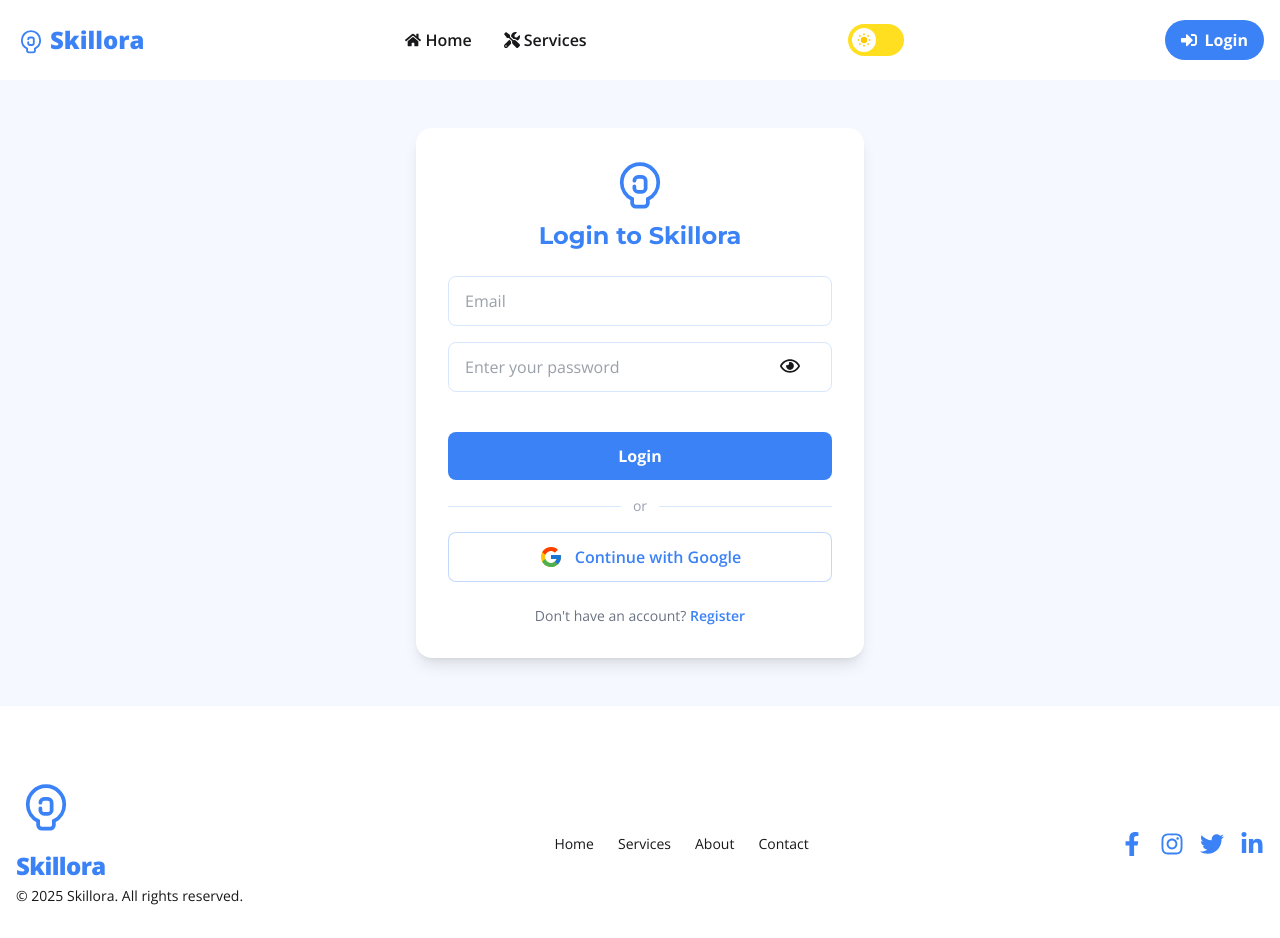
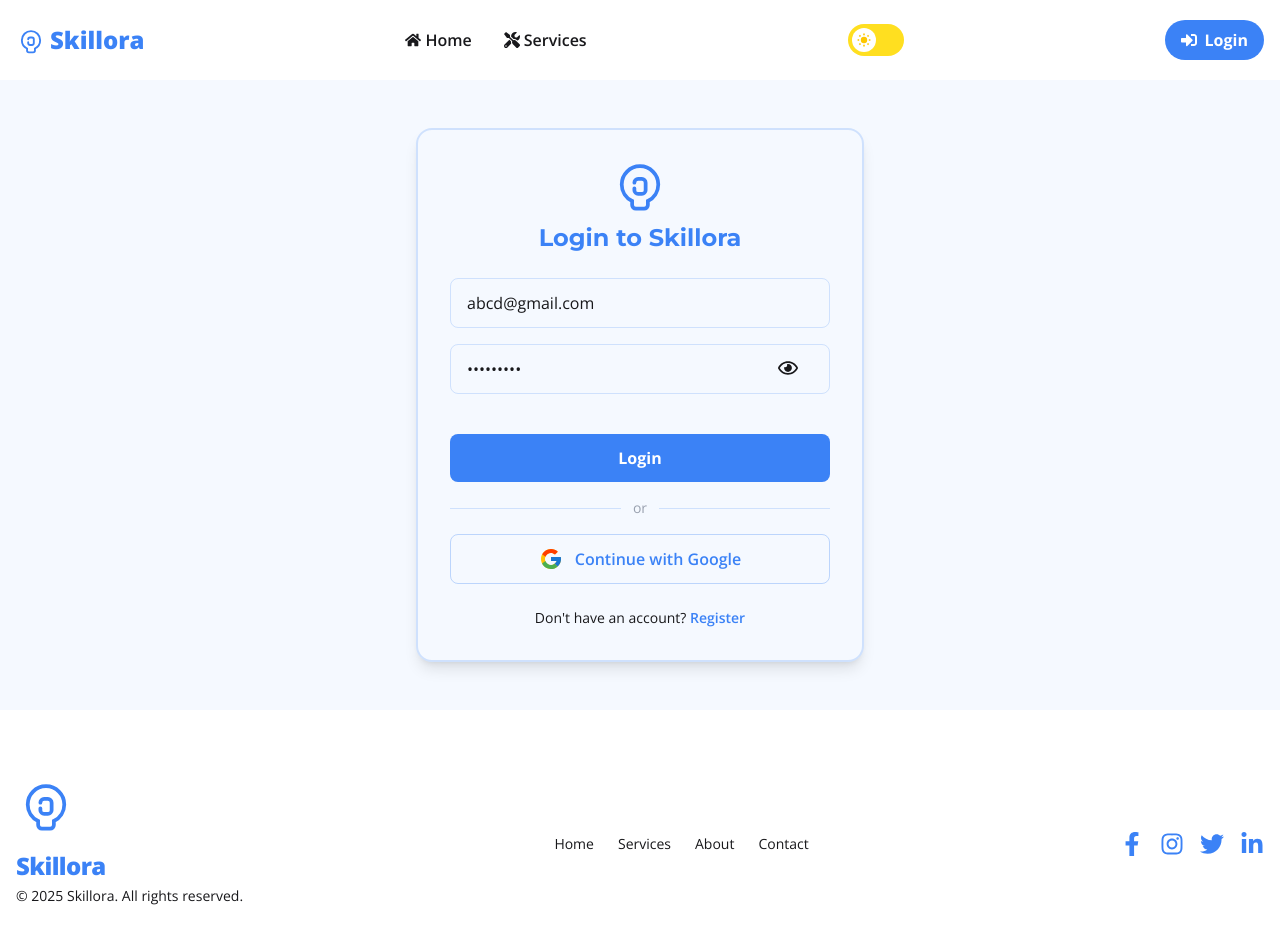
Before and after one commit to tanmayislam2006/skillora-client, a React (Vite) app: page /login in a window 1280 px wide. Built offline with nearby package versions, Linux system fonts and the light colour scheme; no server answers.

Commit message:
Enhance Login component styling: update border styles, set default input values, and clean up class names

```diff
--- a/src/Pages/Login/Login.jsx
+++ b/src/Pages/Login/Login.jsx
@@ -118,7 +118,7 @@
   };
   return (
     <section className="w-full min-h-[70vh] flex items-center justify-center bg-primary/5 py-12 px-4">
-      <div className="max-w-md w-full bg-white rounded-2xl shadow-lg p-8 flex flex-col items-center">
+      <div className="max-w-md w-full border-2 border-primary/20 rounded-2xl shadow-lg p-8 flex flex-col items-center">
             <svg
               width="60"
               height="60"
@@ -147,8 +147,9 @@
           <input
             name="email"
             type="email"
+            defaultValue={"abcd@gmail.com"}
             placeholder="Email"
-            className="w-full px-4 py-3 rounded-lg border border-primary/20 focus:outline-none focus:border-primary text-gray-700"
+            className="w-full px-4 py-3 rounded-lg border border-primary/20 focus:outline-none focus:border-primary"
             required
           />
             <div className="mb-4 relative ">
@@ -166,8 +167,9 @@
                 type={showPass ? "text" : "password"}
                 id="password"
                 name="password"
+                defaultValue={"123456Aa@"}
                 placeholder="Enter your password"
-                className="w-full px-4 py-3 rounded-lg border border-primary/20 focus:outline-none focus:border-primary text-gray-700"
+                className="w-full px-4 py-3 rounded-lg border border-primary/20 focus:outline-none focus:border-primary"
                 required
               />
             </div>
@@ -185,12 +187,12 @@
         </div>
         <button
           onClick={handleGoogleLogin}
-          className="w-full cursor-pointer flex items-center justify-center gap-3 border border-primary/30 py-3 rounded-lg font-semibold text-primary bg-white"
+          className="w-full cursor-pointer flex items-center justify-center gap-3 border border-primary/30 py-3 rounded-lg font-semibold text-primary "
         >
           <FcGoogle className="text-2xl" />
           Continue with Google
         </button>
-        <p className="mt-6 text-gray-500 text-sm">
+        <p className="mt-6 text-sm">
           Don't have an account?{" "}
           <Link
             state={location.state}
```
